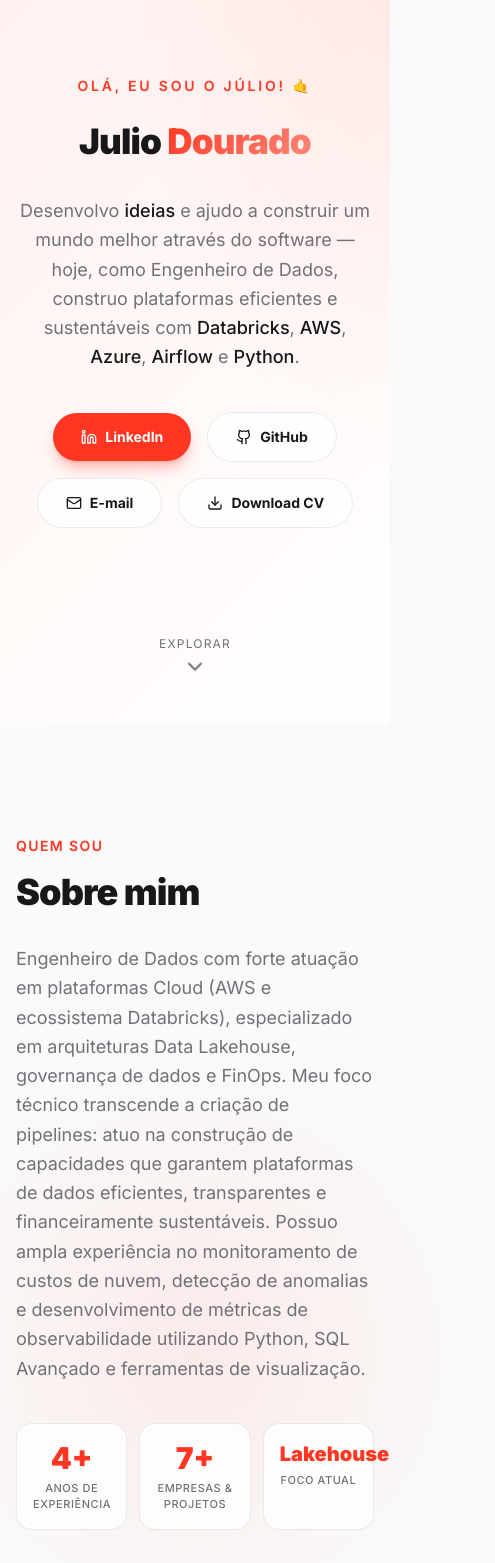
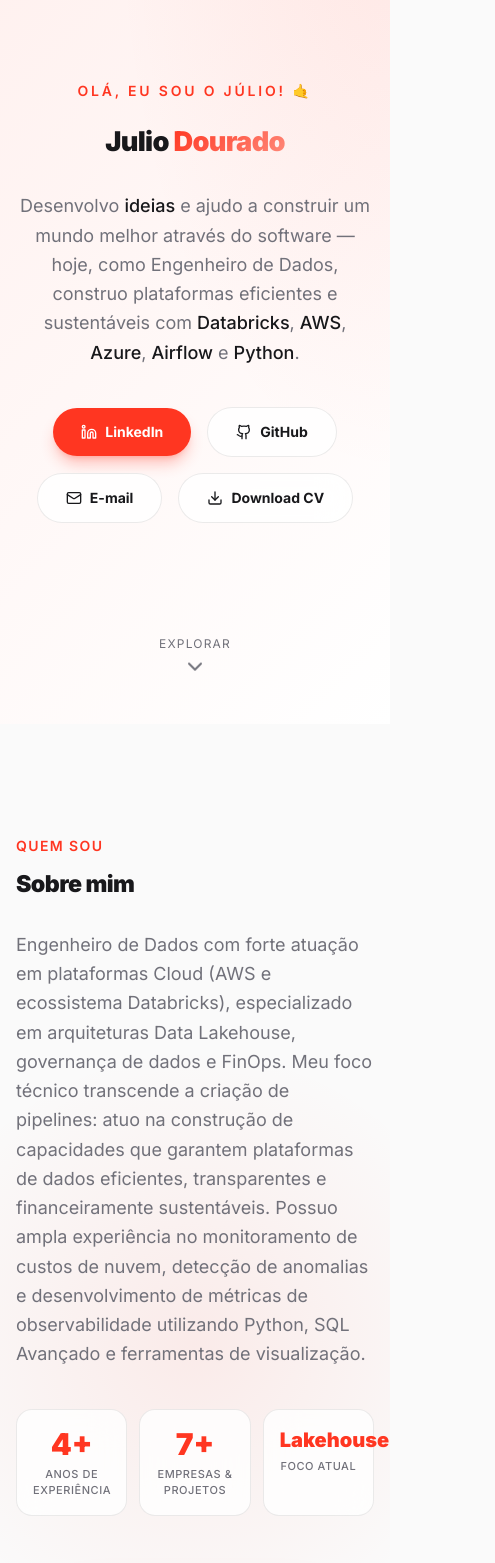
Before and after one commit to julio-dourado/personal-website, a Next.js app: page / in a window 390 px wide. Shown: the part 120-1683 px from the top of the page, 495 px wide, since content can reach past the window. Built offline with nearby package versions, Linux system fonts and the light colour scheme; no server answers.

Commit message:
fix: corta overflow horizontal e reduz títulos abaixo de 480px

```diff
--- a/app/globals.css
+++ b/app/globals.css
@@ -265,3 +265,36 @@ a:focus-visible {
   pointer-events: none;
   z-index: 0;
 }
+
+/* ===== Ajustes mobile (baseado nos media queries do site original) ===== */
+/* Corta elementos decorativos absolutos (blurs, glows) que vazam e criam
+   padding/scroll horizontal à direita em telas < 480px */
+html,
+body {
+  overflow-x: clip;
+}
+
+section {
+  overflow-x: clip;
+}
+
+/* Abaixo de 480px: reduz títulos para caber corretamente (480/400px no site antigo) */
+@media screen and (max-width: 480px) {
+  h1 {
+    font-size: 1.9rem !important;
+  }
+
+  h2 {
+    font-size: 1.65rem !important;
+  }
+}
+
+@media screen and (max-width: 400px) {
+  h1 {
+    font-size: 1.7rem !important;
+  }
+
+  h2 {
+    font-size: 1.45rem !important;
+  }
+}
```
